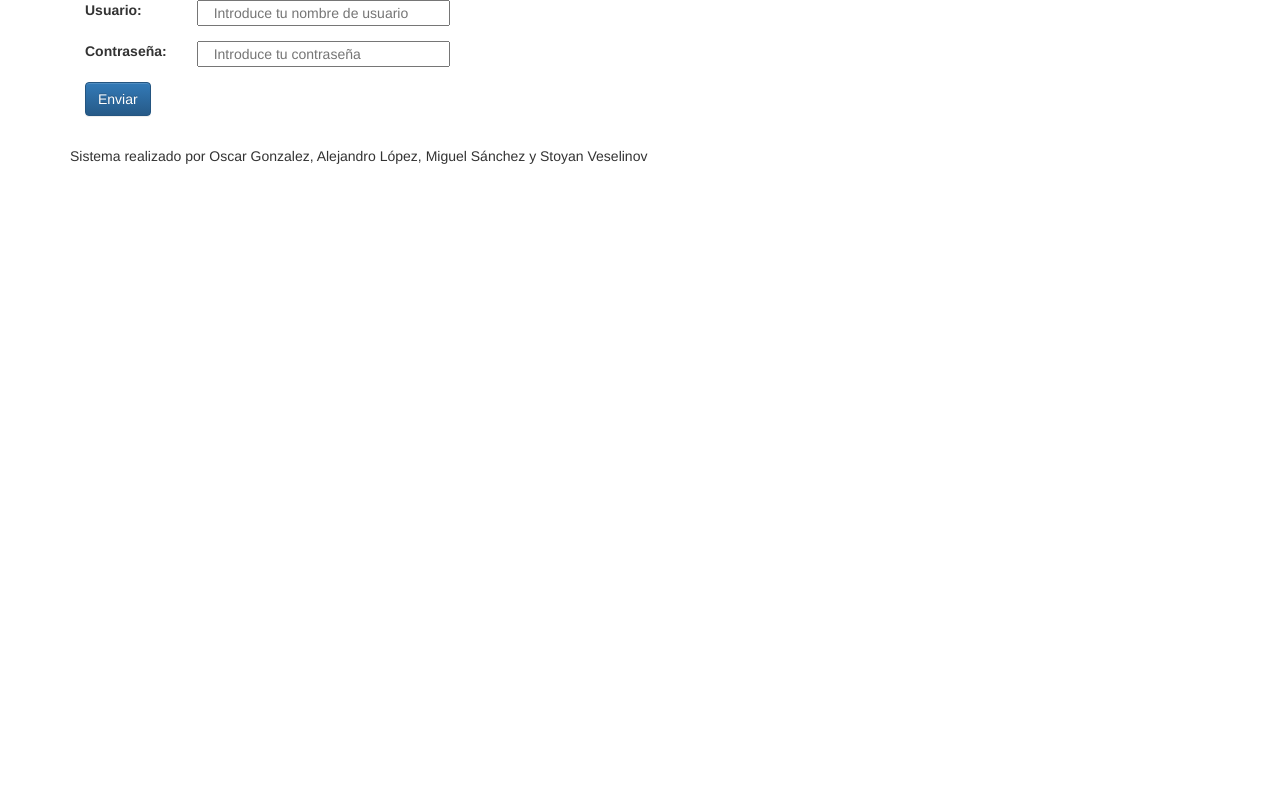
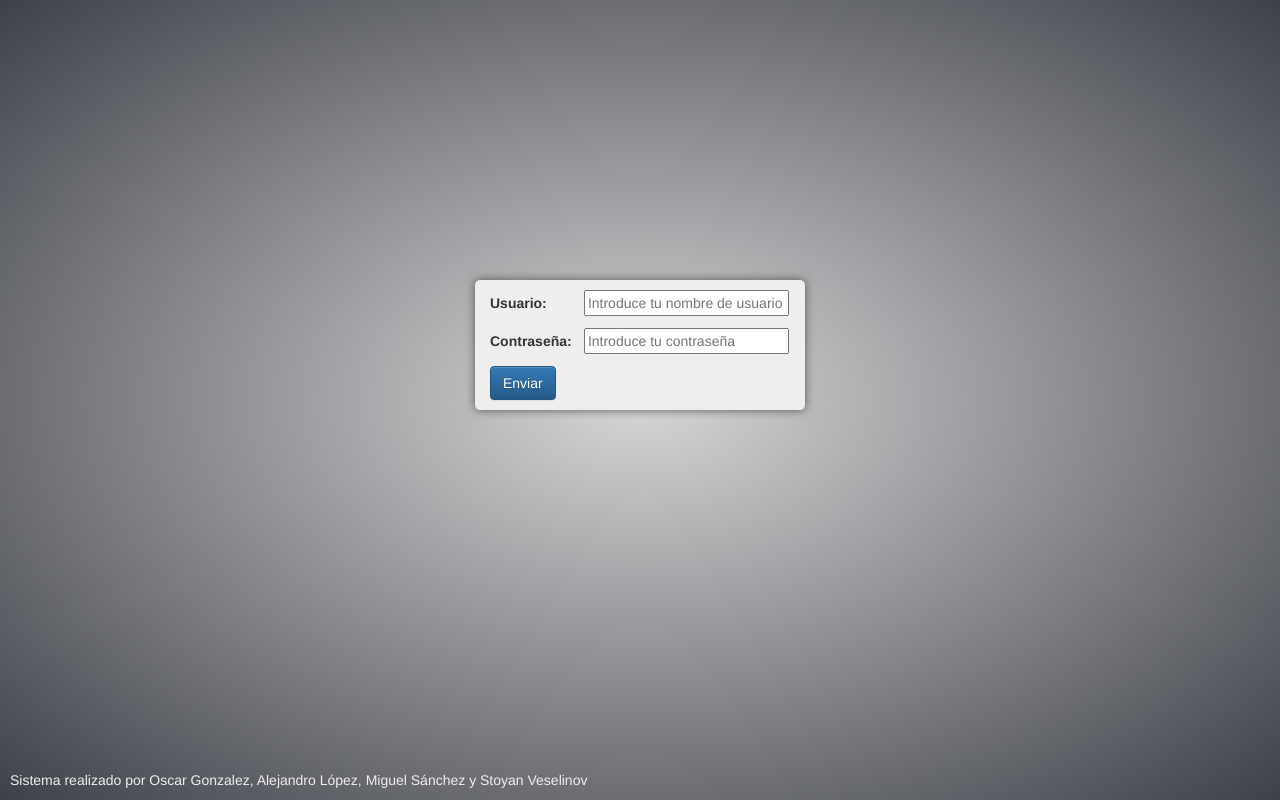
Before and after one commit to kudrom/GIT, a Django app: page / in a window 1280 px wide. Run offline with Django 3.2, Linux system fonts and the light colour scheme; some libraries are stand-ins or nearby versions.

Commit message:
login hecho

```diff
--- a/base/templates/login.html
+++ b/base/templates/login.html
@@ -1,25 +1,86 @@
-{% extends "base.html" %}
-{% block title %}Login{% endblock %}
-{% block head %}
+<!DOCTYPE html>
+<html lang="es">
+    <head>
+        <title>GIT</title>
+        <meta charset="utf-8">
+        <link rel="stylesheet" href="https://maxcdn.bootstrapcdn.com/bootstrap/3.3.1/css/bootstrap.min.css">
+        <link rel="stylesheet" href="https://maxcdn.bootstrapcdn.com/bootstrap/3.3.1/css/bootstrap-theme.min.css">
+        <link rel="stylesheet" href="/static/base.css">
         <style>
-        .cuadro{
+            html, body, .wrapper{
+                height: 100%;
+                overflow: hidden;
+            }
+
+            .wrapper{
+                position: relative;
+                background: #d6d6d6; /* Old browsers */
+                background: -moz-radial-gradient(center, ellipse cover, #d6d6d6 0%, #3e4149 100%); /* FF3.6+ */
+                background: -webkit-gradient(radial, center center, 0px, center center, 100%, color-stop(0%,#d6d6d6), color-stop(100%,#3e4149)); /* Chrome,Safari4+ */
+                background: -webkit-radial-gradient(center, ellipse cover, #d6d6d6 0%,#3e4149 100%); /* Chrome10+,Safari5.1+ */
+                background: -o-radial-gradient(center, ellipse cover, #d6d6d6 0%,#3e4149 100%); /* Opera 12+ */
+                background: -ms-radial-gradient(center, ellipse cover, #d6d6d6 0%,#3e4149 100%); /* IE10+ */
+                background: radial-gradient(ellipse at center, #d6d6d6 0%,#3e4149 100%); /* W3C */
+                filter: progid:DXImageTransform.Microsoft.gradient( startColorstr='#d6d6d6', endColorstr='#3e4149',GradientType=1 ); /* IE6-9 fallback on horizontal gradient */
+            }
+
+            form{
+                margin: 0 auto;
+                width: 330px;
+                border-radius: 5px;
+                box-shadow: #555 0 0 10px;
+                padding: 10px 15px;
+                position: relative;
+                top: 35%;
+                z-index: 10;
+                background: #eee;
+            }
+
+            .grupo{
+                margin: 0 0 10px 0;
+            }
+
+            .grupo label{
+                width: 90px;
+            }
+
+            .grupo input{
+                width: 205px;
+            }
+
+            footer{
+                position: absolute;
+                left: 10px;
+                bottom: -10px;
+                color: #eee;
+            }
+
+            @media (max-height: 300px){
+                form{
+                    top: 20%;
+                }
             }
         </style>
-{% endblock %}
-
-{% block contenido %}
-    <form action="/login" method="post" class="form-horizontal col-xs-4">
+    </head>
+    <body>
+        <div class="wrapper">
+            <form action="/login" method="post">
                 {% csrf_token %}
                 <div class="cuadro">
-            <div class="form-group">
-                <label class="col-xs-4" for="usuario">Usuario:</label>
-                <input class="col-xs-8" type="text" class="form-control" name="usuario" placeholder="Introduce tu nombre de usuario">
+                    <div class="grupo">
+                        <label class="" for="usuario">Usuario:</label>
+                        <input class="" type="text" name="usuario" placeholder="Introduce tu nombre de usuario">
                     </div>
-            <div class="form-group">
-                <label class="col-xs-4" for="password">Contraseña:</label>
-                <input class="col-xs-8" type="password" class="form-control" name="password" placeholder="Introduce tu contraseña">
+                    <div class="grupo">
+                        <label class="" for="password">Contraseña:</label>
+                        <input class="" type="password" name="password" placeholder="Introduce tu contraseña">
                     </div>
                     <button type="submit" class="btn btn-primary">Enviar</button>
                 </div>
             </form>
-{% endblock %}
+            <footer>
+                <p>Sistema realizado por Oscar Gonzalez, Alejandro López, Miguel Sánchez y Stoyan Veselinov</p>
+            </footer>
+        </div>
+    </body>
+</html>
```
Lines whose indentation alone changed are shown as unchanged.
